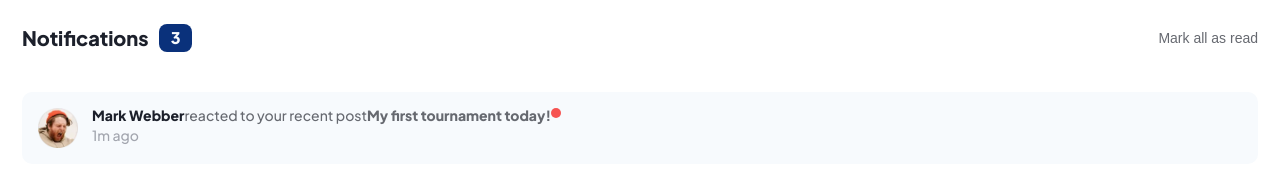
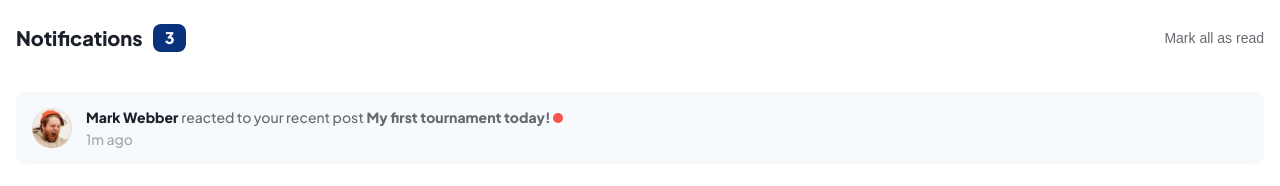
Before and after one commit to tenoriobn/projeto-17, a plain HTML site: page index.html in a window 1280 px wide. Drawn offline with Linux system fonts and the light colour scheme.

Commit message:
Refatorando estrutura e estilização das notificações

```diff
--- a/assets/css/1-base/base.scss
+++ b/assets/css/1-base/base.scss
@@ -8,8 +8,4 @@ body {
     font-family: $plus;
     @include font-styling($grayishBlue, 1rem, 500);
     padding: 0 1rem;
-
-    @media screen and (min-width: 375px) {
-        padding: 0 1.375rem;
-    }
 }
--- a/assets/css/2-componentes/_2-notification.scss
+++ b/assets/css/2-componentes/_2-notification.scss
@@ -19,8 +19,7 @@
 
         .notification {
             &__content {
-                display: flex;
-                flex-wrap: wrap;
+                line-height: 1.125rem;
 
                 &__name {
                     @include font-styling($darkBlue, .875rem, 800);
--- a/index.html
+++ b/index.html
@@ -23,12 +23,12 @@
             <img src="assets/img/avatar-mark-webber.webp" alt="" class="card__notification__img">
 
             <div class="notification">
-                <div class="notification__content">
-                    <h2 class="notification__content__name">Mark Webber</h2>
-                    <p class="notification__content__action">reacted to your recent post</p>
-                    <h4 class="notification__content__title">My first tournament today!</h4>
+                <h2 class="notification__content">
+                    <span class="notification__content__name">Mark Webber</span>
+                    <span class="notification__content__action">reacted to your recent post</span>
+                    <span class="notification__content__title">My first tournament today!</span>
                     <span class="notification__content__icon"></span>
-                </div>
+                </h2>
 
                 <div class="notification__info">
                     <p class="notification__info__date">1m ago</p>
```
Also changed, not shown: assets/css/1-base/base.css, 1 other file.
